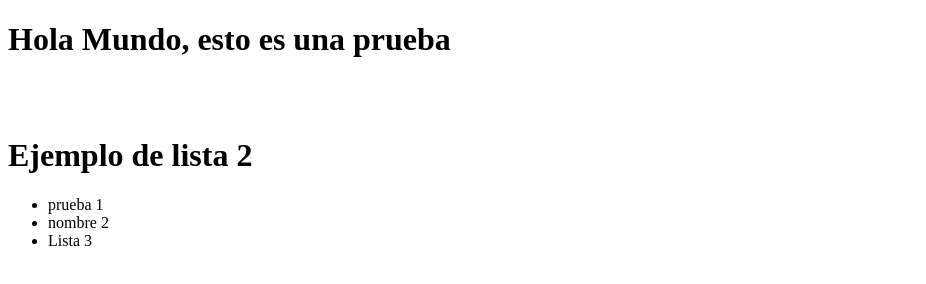
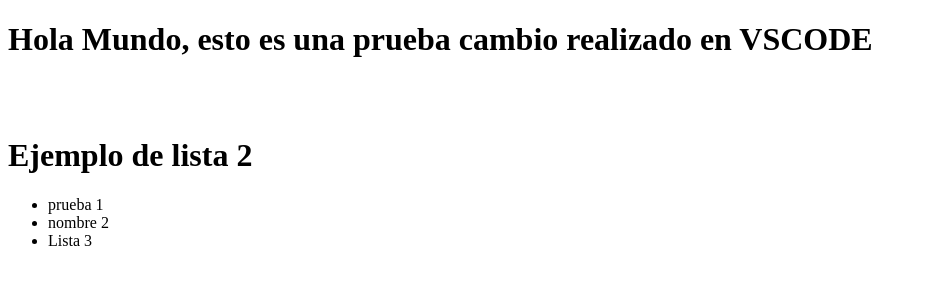
Before and after one commit to JuanBlancoMendoza/Prueba1, a plain HTML site: page PRUEBA.HTML in a window 1280 px wide. Shown: the whole page, without its empty margins (0-926 px from the left). Drawn offline with Linux system fonts and the light colour scheme.

Commit message:
No es de VSCODE

```diff
--- a/PRUEBA.HTML
+++ b/PRUEBA.HTML
@@ -10,7 +10,7 @@
 
 <body>
     <main>
-        <h1>Hola Mundo, esto es una prueba</h1>
+        <h1>Hola Mundo, esto es una prueba cambio realizado en VSCODE</h1>
         <br />
         <br />
         <h1>Ejemplo de lista 2</h1>
```
